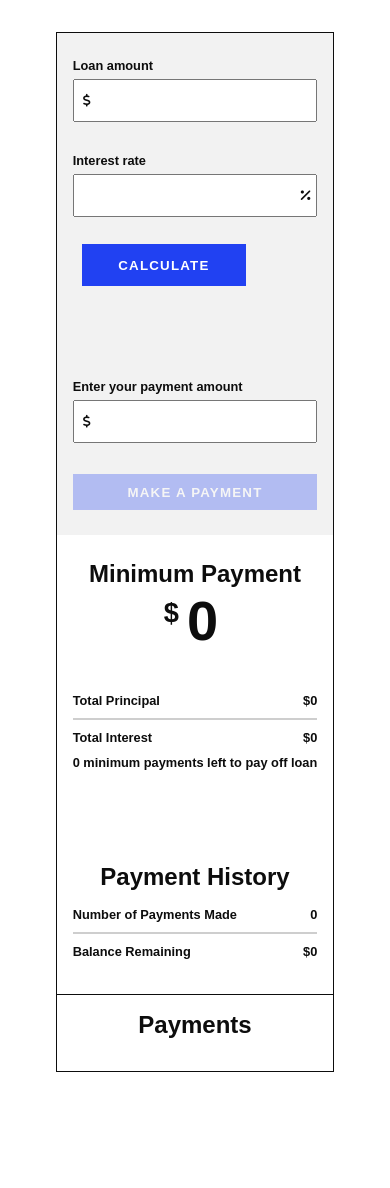
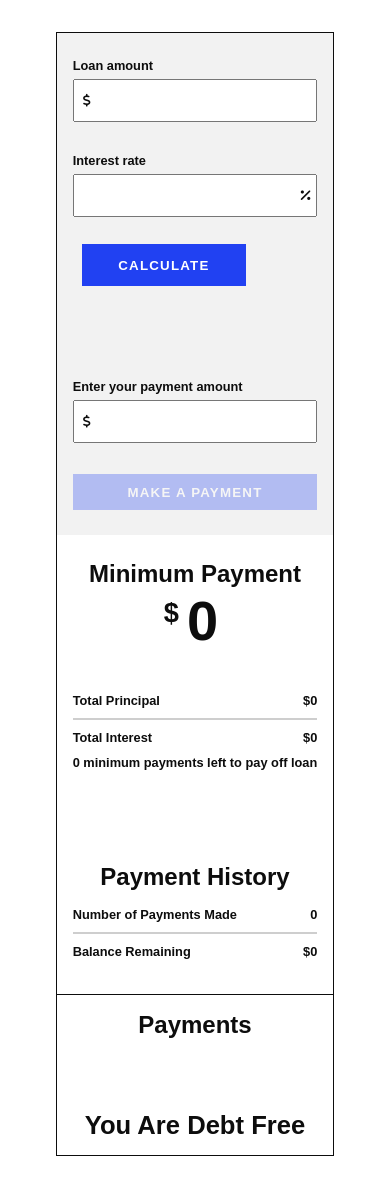
Before and after one commit to j-phillips-hub/debt-free-calculator, a React (Create React App) app: page / in a window 390 px wide. Before the commit the page ends 1104 px from the top, so only its background shows below. Built offline with nearby package versions, Linux system fonts and the light colour scheme.

Commit message:
Add debt free msg and styling

```diff
--- a/src/components/MakeAPayment.jsx
+++ b/src/components/MakeAPayment.jsx
@@ -5,6 +5,7 @@ import PaymentsList from "./PaymentsList";
 import FontAwesomeIcon from "./FontAwesomeIcon";
 import "../styles/MakeAPayment.css";
 import "../styles/Btn.css";
+import "../styles/DebtFreeMsg.css";
 
 class MakeAPayment extends React.Component {
   constructor() {
@@ -184,6 +185,11 @@ class MakeAPayment extends React.Component {
           paymentsMade={paymentsMade}
           balanceRemaining={balanceRemaining}
         />
+
+        <div className={balanceRemaining === 0 ? "debtFreeMsg" : "hidden"}>
+          <h1>You Are Debt Free</h1>
+        </div>
+
         <PaymentsList items={payments} />
       </React.Fragment>
     );
--- a/src/styles/App.css
+++ b/src/styles/App.css
@@ -107,3 +107,7 @@ ul {
   opacity: 0.3;
   pointer-events: none;
 }
+
+.hidden {
+  display: none;
+}
--- /dev/null
+++ b/src/styles/DebtFreeMsg.css
@@ -0,0 +1,5 @@
+.debtFreeMsg {
+  margin-top: 40px;
+  margin-bottom: 15px;
+  transform: translateX(290px);
+}
--- a/src/styles/MakeAPayment.css
+++ b/src/styles/MakeAPayment.css
@@ -1,6 +1,7 @@
 .makeAPaymentSection {
   background-color: var(--clr-light-grey);
   grid-area: m;
+  position: relative;
 }
 
 .form__label {
--- a/src/styles/Responsive.css
+++ b/src/styles/Responsive.css
@@ -25,6 +25,11 @@
     margin-left: 1.5rem;
     margin-right: 1.5rem;
   }
+
+  .debtFreeMsg {
+    text-align: center;
+    transform: translateX(0);
+  }
 }
 
 @media screen and (max-width: 375px) {
```
